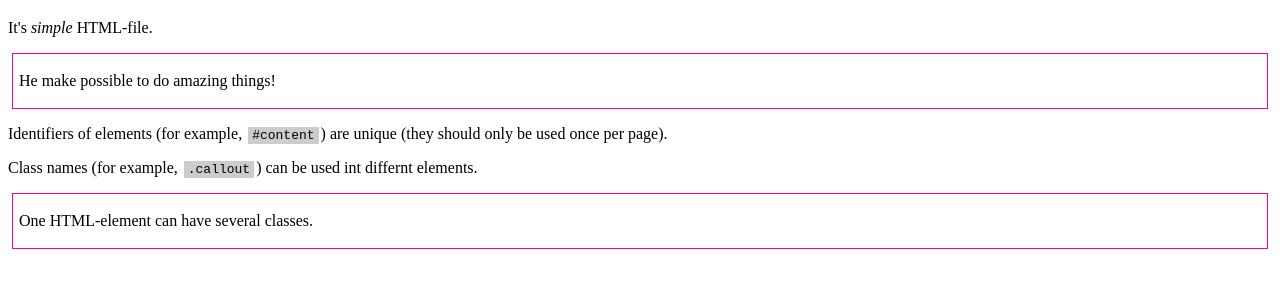
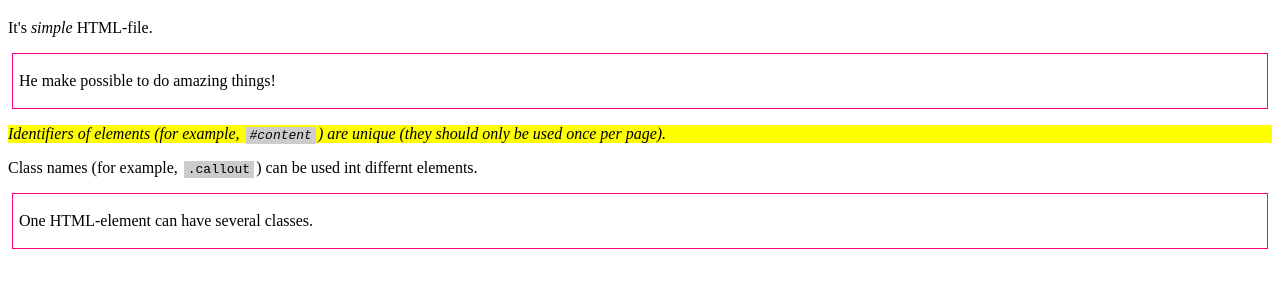
Before and after one commit to andriy-sachok/learn-JavaScript, a website: page index.html in a window 1280 px wide. Shown: the part 61-348 px from the top of the page. Drawn offline with Linux system fonts and the light colour scheme.

Commit message:
added class higllight

```diff
--- a/main.css
+++ b/main.css
@@ -9,3 +9,7 @@
     padding: 1px 4px;
     font-family: monospace;
 }
+.highlight {
+    background: #ff0;
+    font-style: italic;
+}
--- a/main.js
+++ b/main.js
@@ -1,8 +1,19 @@
-const printDOM = (node, prefix) => {
-  console.log(prefix + node.nodeName);
-  for (let i = 0; i < node.childNodes.length; i++) {
-    printDOM(node.childNodes[i], prefix + `\t`);
+const highlightParas = (containing) => {
+  if (typeof containing === 'string'){
+    containing = new RegExp(`\\b${containing}\\b`, 'i');
+  }
+  const paras = document.querySelectorAll(`p`);
+  console.log(paras);
+  for (let p of paras) {
+    if(!containing.test(p.textContent)) continue;
+    p.classList.add('highlight');
   }
 }
+highlightParas('unique');
 
-printDOM(document, '');
+const removeParaHighlights = () => {
+ const paras = document.querySelectorAll(`p.highlight`);
+ for (let p of paras){
+   p.classList.remove(`highlight`);
+ }
+}
```
